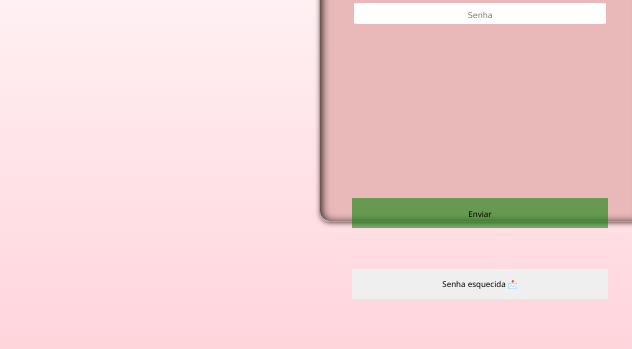
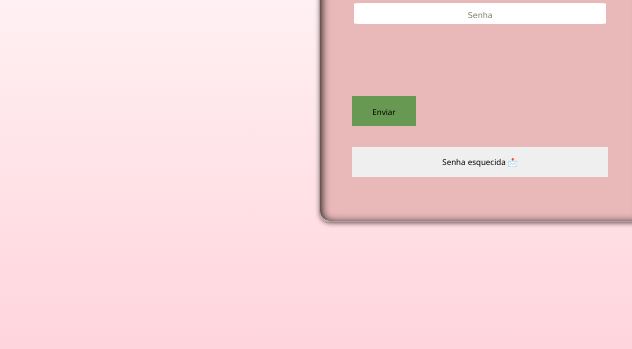
Before and after one commit to anacnr/Login-com-foto, a plain HTML site: page index.html in a window 1280 px wide. Shown: the part 290-639 px from the top of the page, 0-632 px from the left. Drawn offline with Linux system fonts and the light colour scheme.

Commit message:
Adaptações

```diff
--- a/design/celular.css
+++ b/design/celular.css
@@ -13,7 +13,7 @@ body, html{
 main{
     display: inline-block;
     position: absolute;
-    transform: translate(4% , -1%);
+    transform: translate(25% , 50%);
     width: 75%;
     height: 69%;
     box-shadow: none;
@@ -66,7 +66,7 @@ main > form > #envio{
     font-size: 0.3em;
     animation: none;
     position: absolute;
-    transform: translate(42px , 95px);
+    transform: translate(22px , 65px);
     background-color: rgba(79, 195, 79, 0.964);
 }
 
@@ -79,7 +79,7 @@ main > form > #chance{
     margin-bottom: 10px;
     animation: none;
     position: absolute;
-    transform: translate(42px , 100px);
+    transform: translate(22px , 70px);
 
 }
 
--- a/design/visual.css
+++ b/design/visual.css
@@ -101,7 +101,7 @@ main > #foto{
     font-family: 'Segoe UI', Tahoma, Geneva, Verdana, sans-serif;
     font-weight: 500;
     padding: 3px;
-    width: 80%;
+    width: 20%;
     height: 30px;
     cursor: pointer;
     background-color: rgba(0, 128, 0, 0.553);
@@ -109,7 +109,7 @@ main > #foto{
     border: 6%;
     margin-left: 10%;
     position: relative;
-    top: 50%;
+    top: 25%;
 
 }
 
@@ -125,7 +125,7 @@ main > #foto{
     border: 6%;
     margin-left: 10%;
     position: relative;
-    top: 60%;
+    top: 30%;
 }
 
 button:hover{
```
